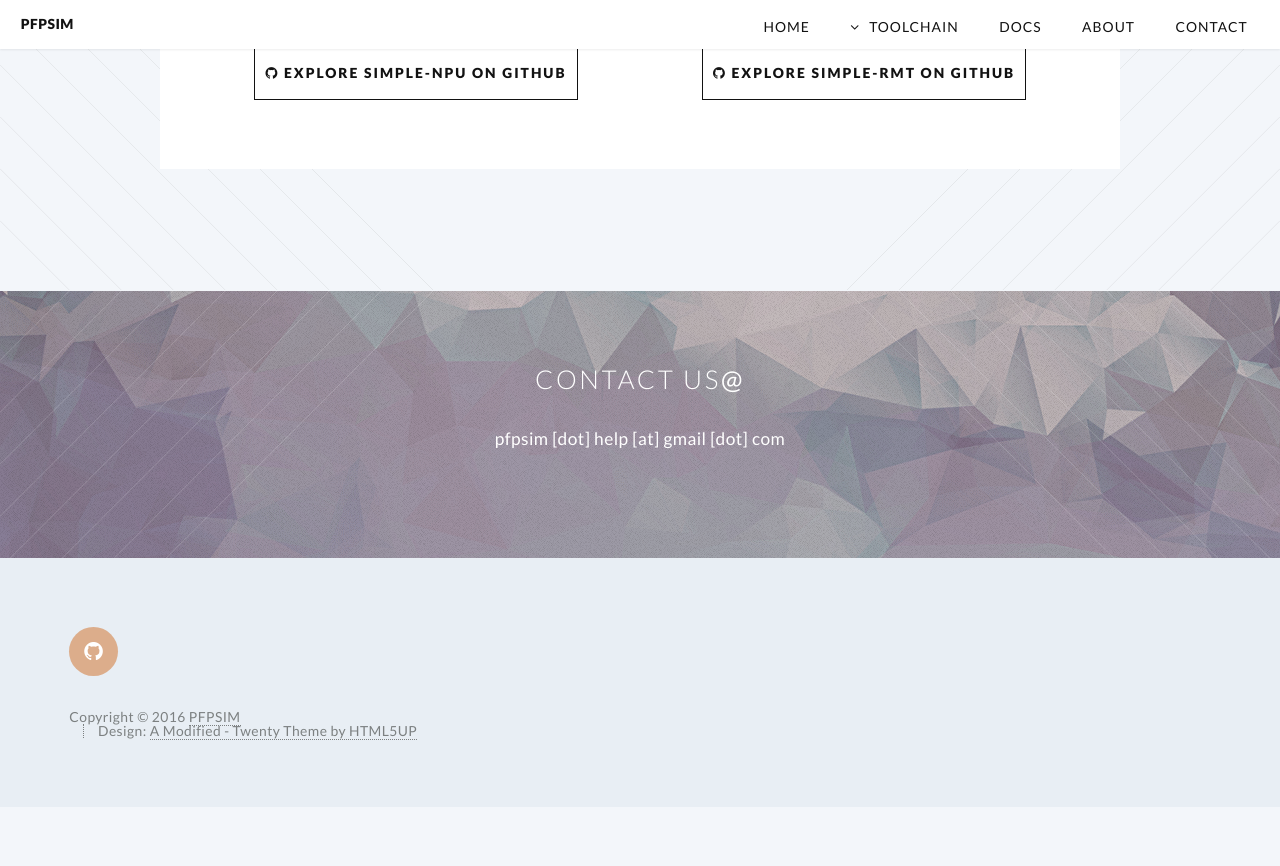
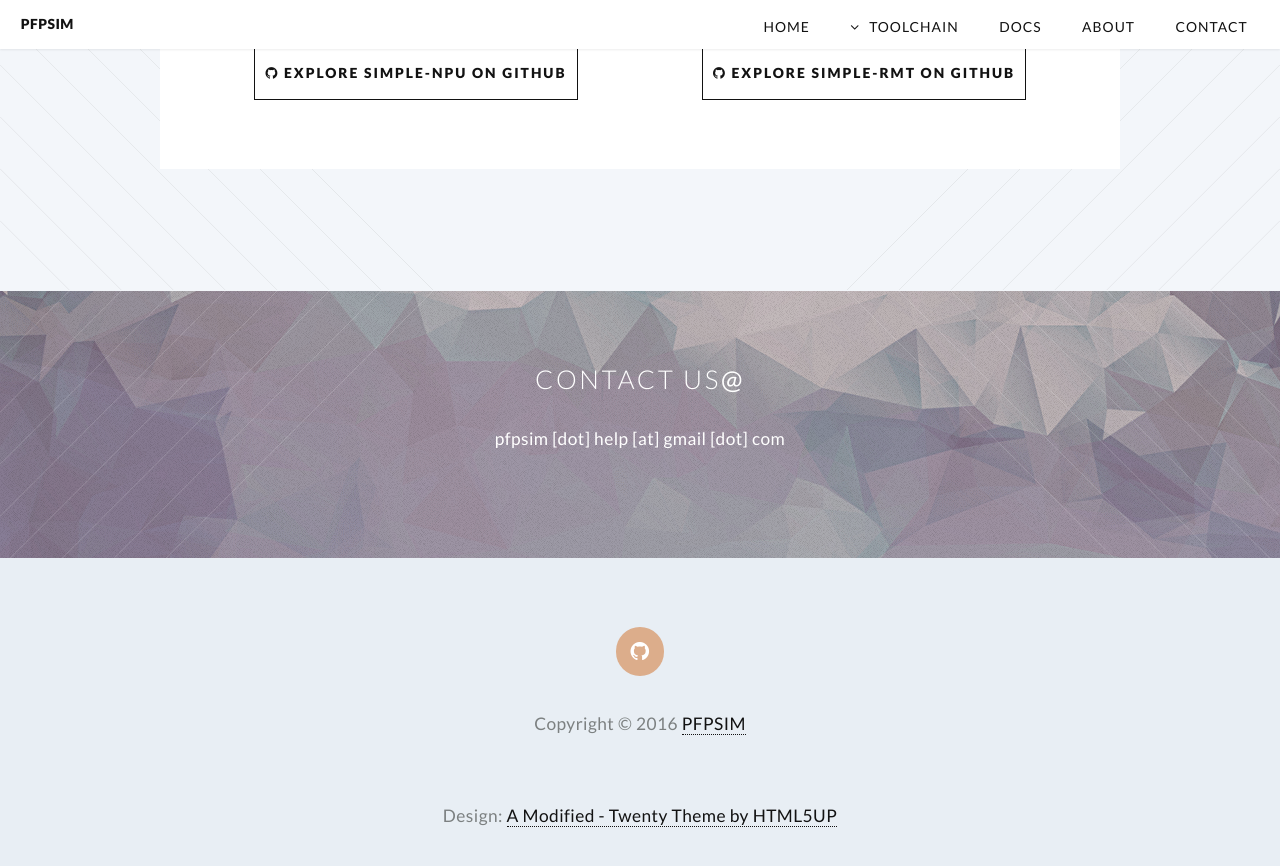
Before and after one commit to pfpsim/pfpsim.github.io, a Jekyll site: the page built from index.html, in a window 1280 px wide and 900 px high, scrolled down 2984 px. Shown: the top 866 px of the window. Built offline with Jekyll 4.4.1, drawn with Linux system fonts in a browser that asks for light colours; before the commit the page ends 3791 px from its top, so only the background shows below that.

Commit message:
Footer changes

```diff
--- a/_includes/footer.html
+++ b/_includes/footer.html
@@ -1,13 +1,12 @@
 <!-- Footer -->
 <footer id="footer" class="center">
 
-    <ul class="icons">
+    <ul class="icons center">
         <li><a href="https://github.com/pfpsim" class="icon circle fa-github"><span class="label">Github</span></a></li>
     </ul>
 
-    <ul class="copyright">
-        <li>Copyright &copy; 2016 <a href="https://github.com/pfpsim/pfpdb#authors">PFPSIM</a></li>
-        <br>
-        <li>Design: <a href="http://html5up.net">A Modified - Twenty Theme by HTML5UP</a></li>
+    <p class="center">Copyright &copy; 2016 <a href="https://github.com/pfpsim/pfpdb#authors">PFPSIM</a></p>
+    <br>
+    <p class="center">Design: <a href="http://html5up.net">A Modified - Twenty Theme by HTML5UP</a></p>
     </ul>
 </footer>
```
